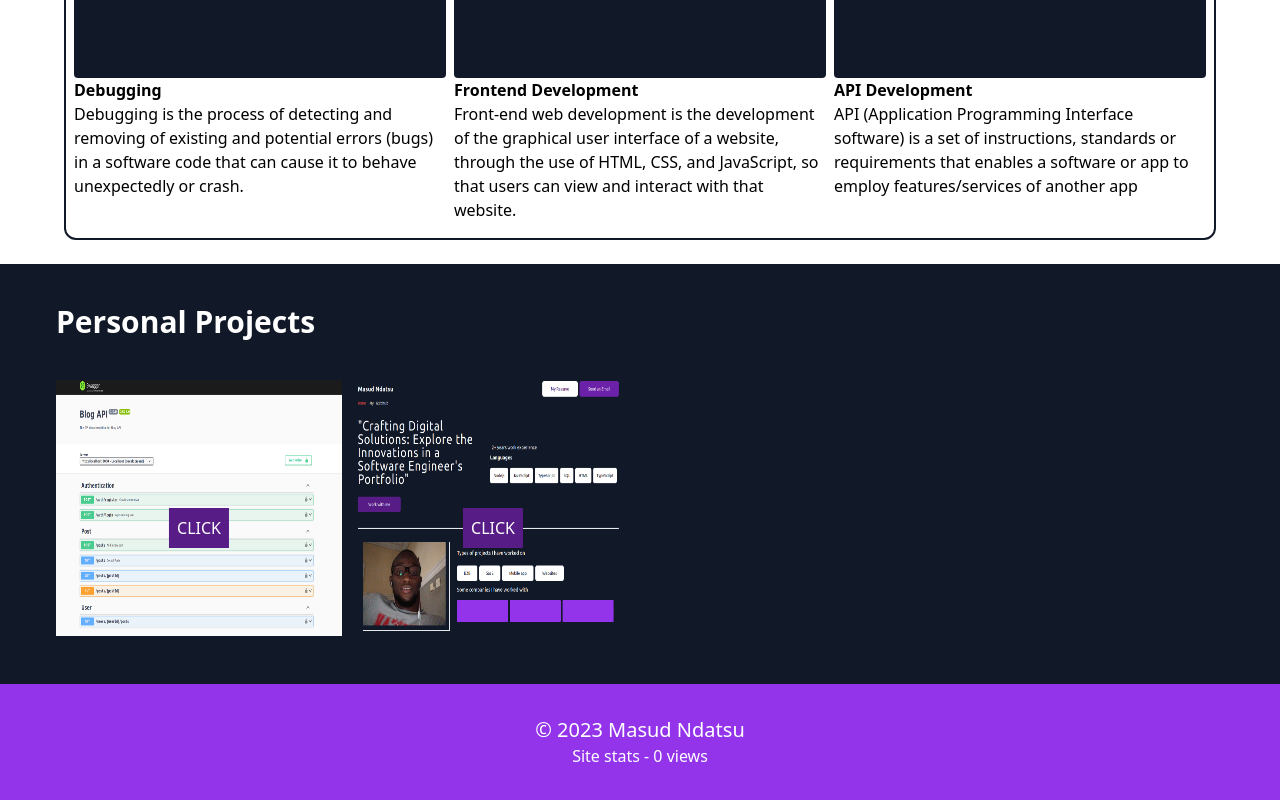
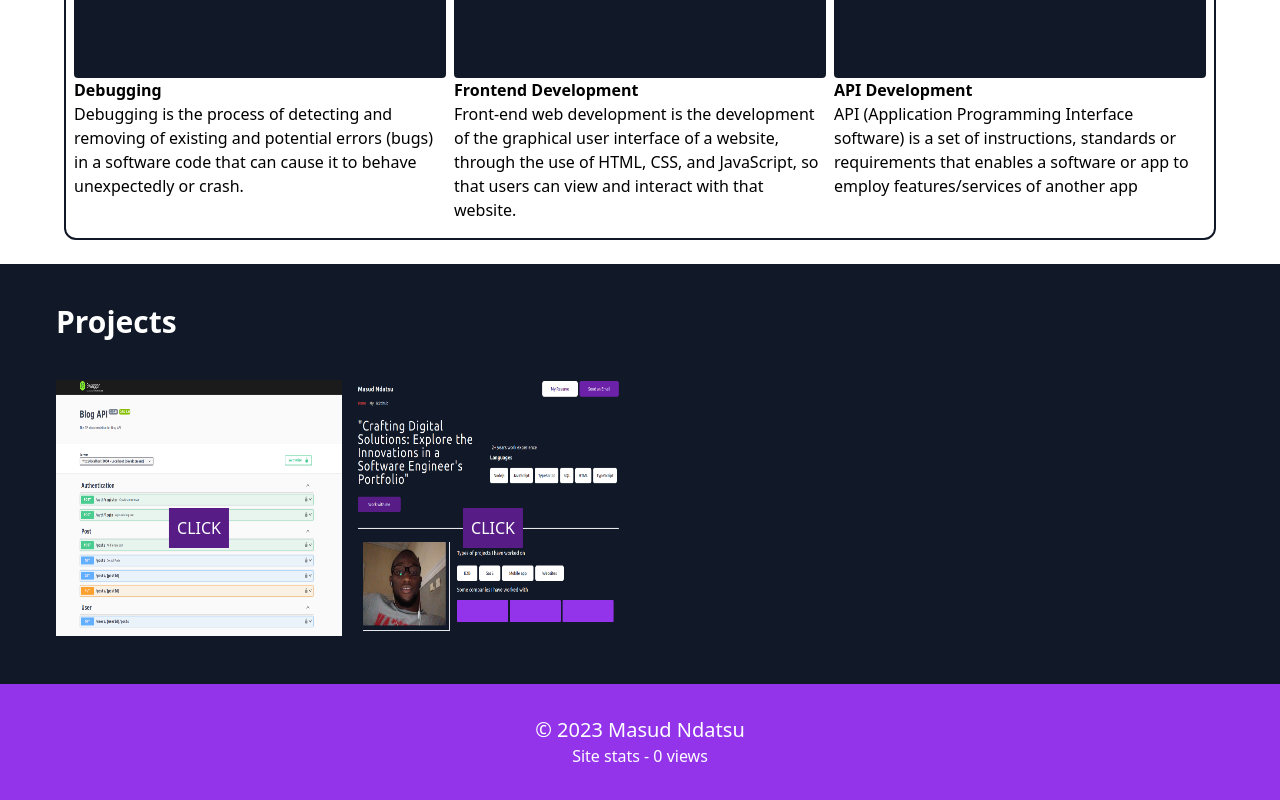
Before and after one commit to Masud-Ndatsu/react-portfolio-v1, a React (Vite) app: page / in a window 1280 px wide. Shown: the part 1296-2096 px from the top of the page. Built offline with nearby package versions, Linux system fonts and the light colour scheme; no server answers.

Commit message:
feat: Added new features

```diff
--- a/src/components/Project/index.tsx
+++ b/src/components/Project/index.tsx
@@ -5,7 +5,7 @@ export const Projects = () => {
   return (
     <>
       <article className="bg-gray-900 text-white py-6 max-w-[1200px] m-auto">
-        <h2 className="p-4 font-bold text-3xl">Personal Projects</h2>
+        <h2 className="p-4 font-bold text-3xl">Projects</h2>
         <div className="my-2 p-4  grid sm:grid-cols-2 md:grid-cols-4 gap-2">
           <div className="h-64 rounded relative">
             <img src={blogApi} alt="" className="w-full h-full" />
```
